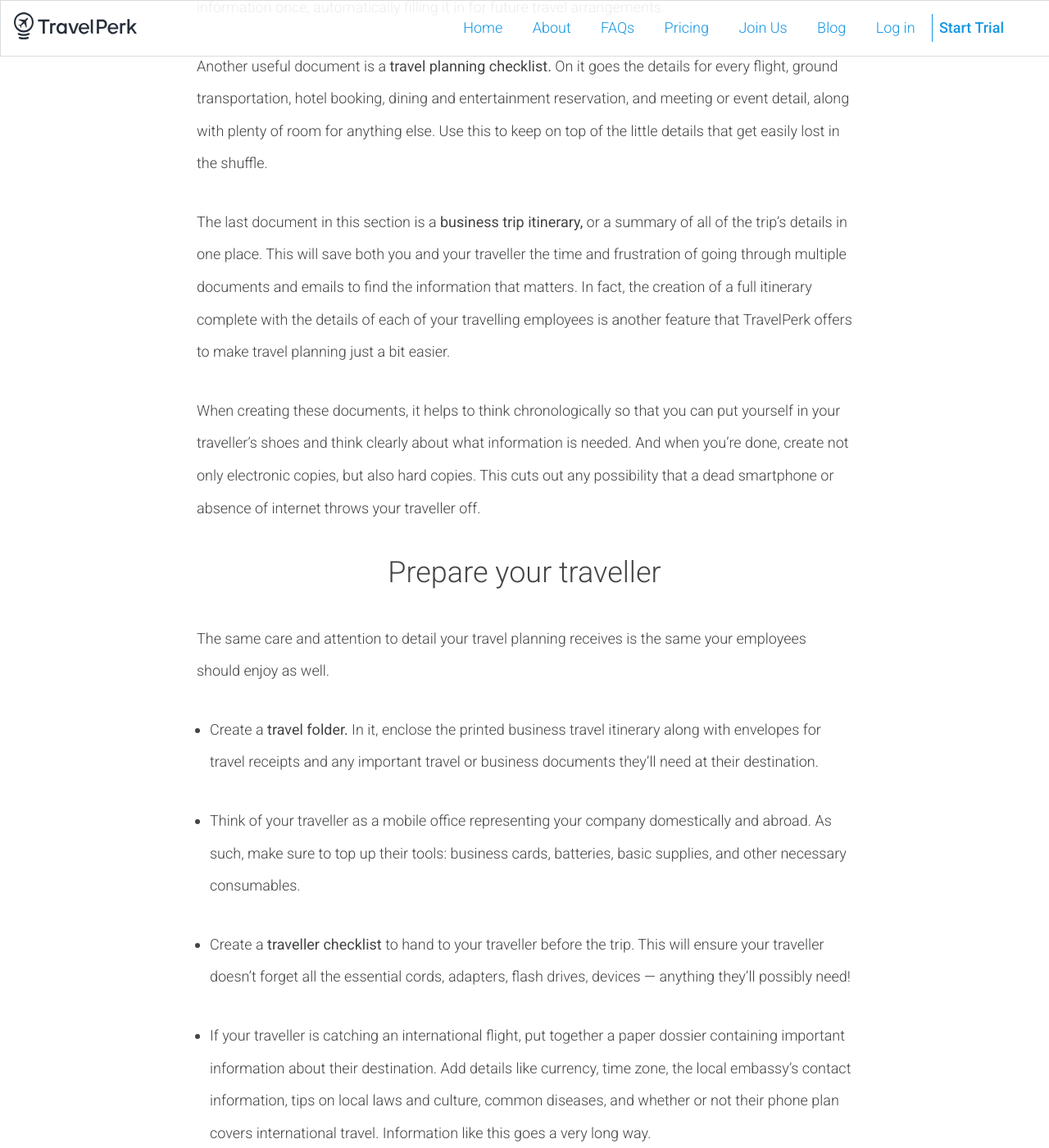
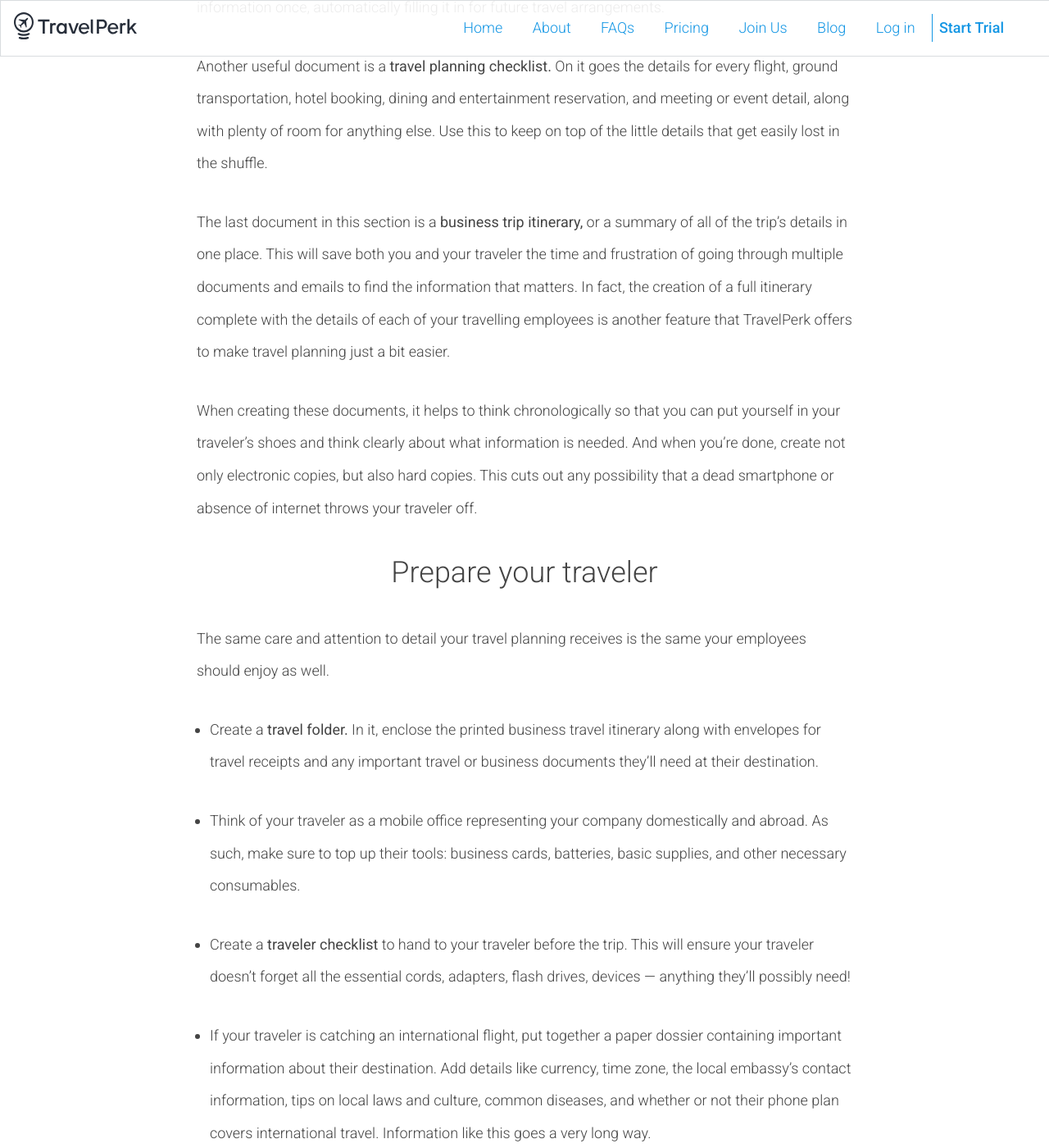
Before and after one commit to northswiss/jekyll-boilerplate, a Jekyll site: the page built from _posts/2016-08-09-planning-business-travel-11-tips-tricks.md, in a window 1280 px wide and 1400 px high, scrolled down 1842 px. Shown: the whole window at 82% size. Built offline with Jekyll 4.4.1, drawn with Linux system fonts in a browser that asks for light colours; nearby versions of some CDN libraries; some of the changed text lies outside the part shown.

Commit message:
traveler

```diff
--- a/_posts/2016-08-09-planning-business-travel-11-tips-tricks.md
+++ b/_posts/2016-08-09-planning-business-travel-11-tips-tricks.md
@@ -18,9 +18,9 @@
 
 As a travel manager, your travelling employee’s success on the road is directly connected to how well you prepare them for everything on their plate.
 
-With that in mind, planning their trip with the goal of keeping your business traveller as productive and stress-free as possible requires carefully considered, clever planning.
+With that in mind, planning their trip with the goal of keeping your business traveler as productive and stress-free as possible requires carefully considered, clever planning.
 
-After all, there are lots of variables to keep in mind, details to comb through, reservations to create and schedules to align. And even after all that is done, you still have to contend with the possibility of problems popping up while your traveller is on the move.
+After all, there are lots of variables to keep in mind, details to comb through, reservations to create and schedules to align. And even after all that is done, you still have to contend with the possibility of problems popping up while your traveler is on the move.
 
 As a travel manager, the best thing you can do is to be as organized as humanly possible beforehand so that you can be free to solve problems if and when they arise.
 
@@ -30,37 +30,37 @@
 
 One of the primary motivations for any travel manager planning a business trip is making sure no detail is left unaccounted for. No travel manager wants to receive a call from a desperate employee about incorrect ticket dates or problems checking-in because of mistyped information, for instance. As such, a set of templates and checklists will do wonders to prevent mistakes and oversights from occurring.
 
-One useful document is a **traveller contact sheet.** It’s a single document that include all of the employee’s home and professional contact information along with standard details like name, title, ID number, etc. Additional items like airline and hotel preferences, meal requests and passport details will all make this document much stronger. Conveniently, [TravelPerk](http://travelperk.com/) lets you input most of this information once, automatically filling it in for future travel arrangements.
+One useful document is a **traveler contact sheet.** It’s a single document that include all of the employee’s home and professional contact information along with standard details like name, title, ID number, etc. Additional items like airline and hotel preferences, meal requests and passport details will all make this document much stronger. Conveniently, [TravelPerk](http://travelperk.com/) lets you input most of this information once, automatically filling it in for future travel arrangements.
 
 Another useful document is a **travel planning checklist.** On it goes the details for every flight, ground transportation, hotel booking, dining and entertainment reservation, and meeting or event detail, along with plenty of room for anything else. Use this to keep on top of the little details that get easily lost in the shuffle.
 
-The last document in this section is a **business trip itinerary,** or a summary of all of the trip’s details in one place. This will save both you and your traveller the time and frustration of going through multiple documents and emails to find the information that matters. In fact, the creation of a full itinerary complete with the details of each of your travelling employees is another feature that TravelPerk offers to make travel planning just a bit easier.
+The last document in this section is a **business trip itinerary,** or a summary of all of the trip’s details in one place. This will save both you and your traveler the time and frustration of going through multiple documents and emails to find the information that matters. In fact, the creation of a full itinerary complete with the details of each of your travelling employees is another feature that TravelPerk offers to make travel planning just a bit easier.
 
-When creating these documents, it helps to think chronologically so that you can put yourself in your traveller’s shoes and think clearly about what information is needed. And when you’re done, create not only electronic copies, but also hard copies. This cuts out any possibility that a dead smartphone or absence of internet throws your traveller off.
+When creating these documents, it helps to think chronologically so that you can put yourself in your traveler’s shoes and think clearly about what information is needed. And when you’re done, create not only electronic copies, but also hard copies. This cuts out any possibility that a dead smartphone or absence of internet throws your traveler off.
 
-## Prepare your traveller ##
+## Prepare your traveler ##
 
 The same care and attention to detail your travel planning receives is the same your employees should enjoy as well.
 
 - Create a **travel folder.** In it, enclose the printed business travel itinerary along with envelopes for travel receipts and any important travel or business documents they’ll need at their destination.
 
-- Think of your traveller as a mobile office representing your company domestically and abroad. As such, make sure to top up their tools: business cards, batteries, basic supplies, and other necessary consumables.
+- Think of your traveler as a mobile office representing your company domestically and abroad. As such, make sure to top up their tools: business cards, batteries, basic supplies, and other necessary consumables.
 
-- Create a **traveller checklist** to hand to your traveller before the trip. This will ensure your traveller doesn’t forget all the essential cords, adapters, flash drives, devices — anything they’ll possibly need!
+- Create a **traveler checklist** to hand to your traveler before the trip. This will ensure your traveler doesn’t forget all the essential cords, adapters, flash drives, devices — anything they’ll possibly need!
 
-- If your traveller is catching an international flight, put together a paper dossier containing important information about their destination. Add details like currency, time zone, the local embassy’s contact information, tips on local laws and culture, common diseases, and whether or not their phone plan covers international travel. Information like this goes a very long way.
+- If your traveler is catching an international flight, put together a paper dossier containing important information about their destination. Add details like currency, time zone, the local embassy’s contact information, tips on local laws and culture, common diseases, and whether or not their phone plan covers international travel. Information like this goes a very long way.
 
 ## Post-business trip ##
 
 Debriefing after a business trip is just as important as the preparation. At this point, there are many aspects of the trip to go over that offer many benefits to a constantly evolving business.
 
-- When your traveller returns, retrieve their travel folder. Check for receipts, make any important notes, and then apply for reimbursements as soon as possible. [Expensify integration with TravelPerk](http://travelperk.com/blog/the-best-travel-and-business-expense-reporting-tools/) makes this exceptionally easy.
+- When your traveler returns, retrieve their travel folder. Check for receipts, make any important notes, and then apply for reimbursements as soon as possible. [Expensify integration with TravelPerk](http://travelperk.com/blog/the-best-travel-and-business-expense-reporting-tools/) makes this exceptionally easy.
 
-- Replenish your traveller’s mobile office supplies so they’re ready to go next time around.
+- Replenish your traveler’s mobile office supplies so they’re ready to go next time around.
 
-- With your traveller, review any outstanding voice messages, emails, and other updates
+- With your traveler, review any outstanding voice messages, emails, and other updates
 
-- Ask your traveller if everything went well and what could be better.
+- Ask your traveler if everything went well and what could be better.
 
 Remember, travel management is a continually evolving exercise, and it pays to be diligent about learning everything you can for better outcomes.
 
```
